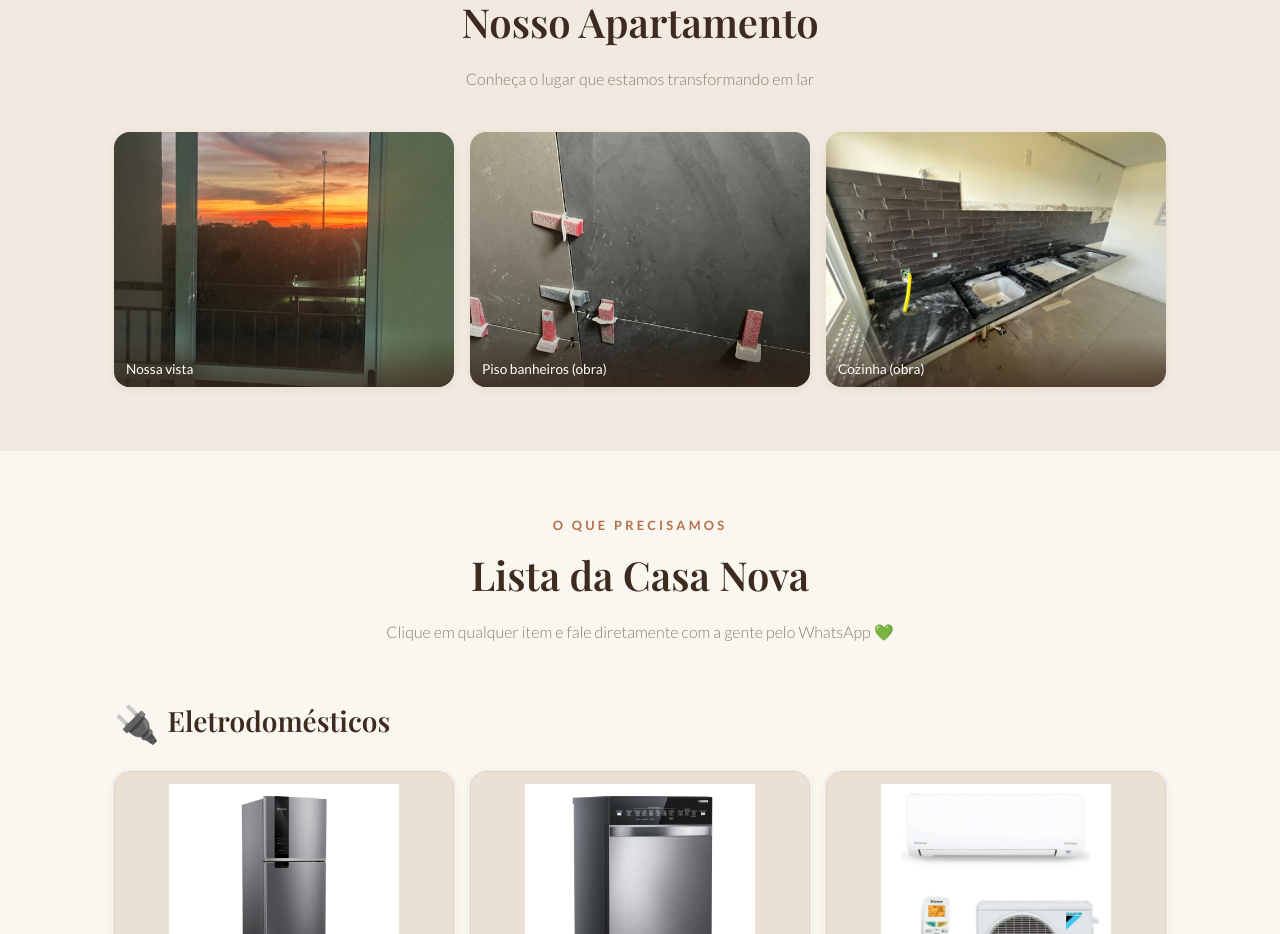
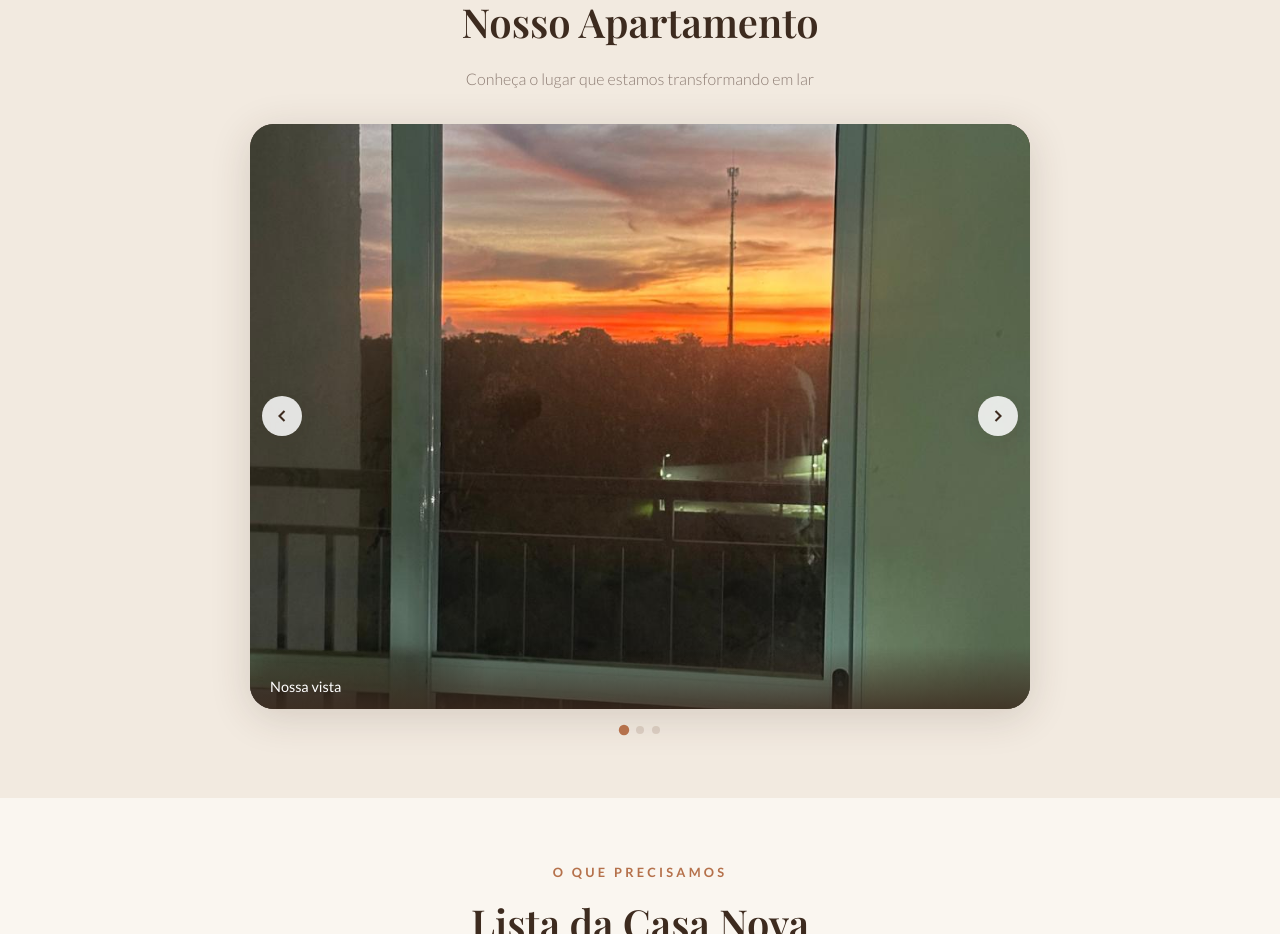
Before and after one commit to pedroaccastilho/lista-casa-nova, a React (Vite) app: page / in a window 1280 px wide. Shown: the part 540-1474 px from the top of the page. Built offline with nearby package versions, Linux system fonts and the light colour scheme; a web font is replaced by a local one.

Commit message:
Substitui o favicon por um SVG inline e implementa um carrossel de fotos com navegação

```diff
--- a/src/components/PhotoGallery.module.css
+++ b/src/components/PhotoGallery.module.css
@@ -5,7 +5,7 @@
 
 .sectionHeader {
   text-align: center;
-  margin-bottom: 2.5rem;
+  margin-bottom: 2rem;
 }
 
 .eyebrow {
@@ -32,39 +32,39 @@
   font-weight: 300;
 }
 
-.grid {
-  display: grid;
-  grid-template-columns: repeat(auto-fill, minmax(260px, 1fr));
-  gap: 1rem;
+/* ── Carousel ── */
+.carousel {
+  position: relative;
+  max-width: 780px;
+  margin: 0 auto;
+  border-radius: var(--radius-lg);
+  overflow: hidden;
+  box-shadow: var(--shadow-lg);
+  background-color: var(--color-text);
+  aspect-ratio: 4 / 3;
+  cursor: zoom-in;
 }
 
-.photoCard {
-  position: relative;
+.slide {
+  display: block;
+  width: 100%;
+  height: 100%;
   border: none;
   padding: 0;
-  cursor: pointer;
-  border-radius: var(--radius-md);
-  overflow: hidden;
-  aspect-ratio: 4 / 3;
-  background-color: var(--color-border);
-  box-shadow: var(--shadow-sm);
-  transition: transform var(--transition), box-shadow var(--transition);
+  background: none;
+  cursor: zoom-in;
 }
 
-.photoCard:hover {
-  transform: scale(1.02);
-  box-shadow: var(--shadow-md);
-}
-
-.photoCard img {
+.slide img {
   width: 100%;
   height: 100%;
   object-fit: cover;
-  transition: transform var(--transition);
+  display: block;
+  transition: transform 0.4s ease;
 }
 
-.photoCard:hover img {
-  transform: scale(1.06);
+.carousel:hover .slide img {
+  transform: scale(1.02);
 }
 
 .caption {
@@ -72,11 +72,63 @@
   bottom: 0;
   left: 0;
   right: 0;
-  background: linear-gradient(to top, rgba(61, 43, 31, 0.75), transparent);
+  background: linear-gradient(to top, rgba(61, 43, 31, 0.8), transparent);
   color: #fff;
   font-family: var(--font-body);
-  font-size: 0.85rem;
-  font-weight: 400;
-  padding: 1.5rem 0.75rem 0.6rem;
+  font-size: 0.9rem;
+  padding: 2rem 1.25rem 0.85rem;
   text-align: left;
+  pointer-events: none;
 }
+
+/* ── Arrows ── */
+.arrow {
+  position: absolute;
+  top: 50%;
+  transform: translateY(-50%);
+  width: 40px;
+  height: 40px;
+  border-radius: 50%;
+  border: none;
+  background: rgba(255, 255, 255, 0.85);
+  color: var(--color-text);
+  display: flex;
+  align-items: center;
+  justify-content: center;
+  cursor: pointer;
+  box-shadow: var(--shadow-md);
+  transition: background var(--transition), transform var(--transition);
+  z-index: 2;
+}
+
+.arrow:hover {
+  background: #fff;
+  transform: translateY(-50%) scale(1.08);
+}
+
+.arrowLeft  { left: 0.75rem; }
+.arrowRight { right: 0.75rem; }
+
+/* ── Dots ── */
+.dots {
+  display: flex;
+  justify-content: center;
+  gap: 0.5rem;
+  margin-top: 1.1rem;
+}
+
+.dot {
+  width: 8px;
+  height: 8px;
+  border-radius: 50%;
+  border: none;
+  background-color: var(--color-border);
+  cursor: pointer;
+  padding: 0;
+  transition: background var(--transition), transform var(--transition);
+}
+
+.dotActive {
+  background-color: var(--color-primary);
+  transform: scale(1.3);
+}
--- a/src/components/PhotoGallery.tsx
+++ b/src/components/PhotoGallery.tsx
@@ -5,11 +5,20 @@ import { photos } from '../data/photos';
 import styles from './PhotoGallery.module.css';
 
 export default function PhotoGallery() {
+  const [current, setCurrent] = useState(0);
   const [lightboxIndex, setLightboxIndex] = useState(-1);
 
   if (photos.length === 0) return null;
 
   const slides = photos.map((p) => ({ src: p.src }));
+
+  function prev() {
+    setCurrent((i) => (i === 0 ? photos.length - 1 : i - 1));
+  }
+
+  function next() {
+    setCurrent((i) => (i === photos.length - 1 ? 0 : i + 1));
+  }
 
   return (
     <section className={styles.section}>
@@ -20,21 +29,54 @@ export default function PhotoGallery() {
           <p className={styles.subtitle}>Conheça o lugar que estamos transformando em lar</p>
         </div>
 
-        <div className={styles.grid}>
-          {photos.map((photo, index) => (
-            <button
-              key={index}
-              className={styles.photoCard}
-              onClick={() => setLightboxIndex(index)}
-              aria-label={`Ver foto ${photo.caption ?? index + 1}`}
-            >
-              <img src={photo.src} alt={photo.caption ?? `Foto ${index + 1}`} loading="lazy" />
-              {photo.caption && (
-                <span className={styles.caption}>{photo.caption}</span>
-              )}
+        <div className={styles.carousel}>
+          {/* Foto principal */}
+          <button
+            className={styles.slide}
+            onClick={() => setLightboxIndex(current)}
+            aria-label="Abrir foto em tela cheia"
+          >
+            <img
+              src={photos[current].src}
+              alt={photos[current].caption ?? `Foto ${current + 1}`}
+            />
+            {photos[current].caption && (
+              <span className={styles.caption}>{photos[current].caption}</span>
+            )}
+          </button>
+
+          {/* Seta esquerda */}
+          {photos.length > 1 && (
+            <button className={`${styles.arrow} ${styles.arrowLeft}`} onClick={prev} aria-label="Foto anterior">
+              <svg xmlns="http://www.w3.org/2000/svg" viewBox="0 0 24 24" fill="none" stroke="currentColor" strokeWidth="2.5" width="20" height="20">
+                <polyline points="15 18 9 12 15 6" />
+              </svg>
             </button>
-          ))}
+          )}
+
+          {/* Seta direita */}
+          {photos.length > 1 && (
+            <button className={`${styles.arrow} ${styles.arrowRight}`} onClick={next} aria-label="Próxima foto">
+              <svg xmlns="http://www.w3.org/2000/svg" viewBox="0 0 24 24" fill="none" stroke="currentColor" strokeWidth="2.5" width="20" height="20">
+                <polyline points="9 18 15 12 9 6" />
+              </svg>
+            </button>
+          )}
         </div>
+
+        {/* Dots */}
+        {photos.length > 1 && (
+          <div className={styles.dots}>
+            {photos.map((_, i) => (
+              <button
+                key={i}
+                className={`${styles.dot} ${i === current ? styles.dotActive : ''}`}
+                onClick={() => setCurrent(i)}
+                aria-label={`Ir para foto ${i + 1}`}
+              />
+            ))}
+          </div>
+        )}
       </div>
 
       <Lightbox
@@ -42,9 +84,7 @@ export default function PhotoGallery() {
         index={lightboxIndex}
         close={() => setLightboxIndex(-1)}
         slides={slides}
-        styles={{
-          container: { backgroundColor: 'rgba(61, 43, 31, 0.95)' },
-        }}
+        styles={{ container: { backgroundColor: 'rgba(61, 43, 31, 0.95)' } }}
       />
     </section>
   );
```
Also changed, not shown: index.html (+1 -1 lines), public/favicon.svg (deleted).
